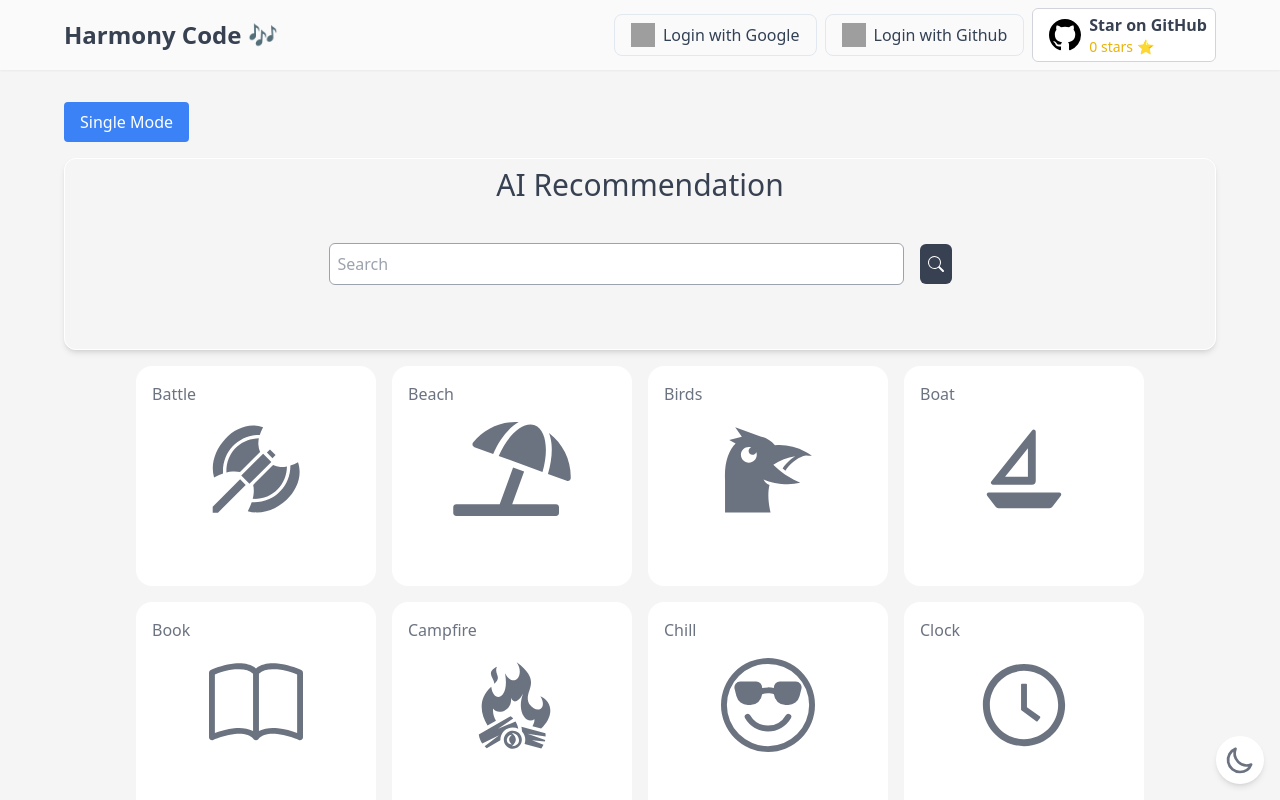
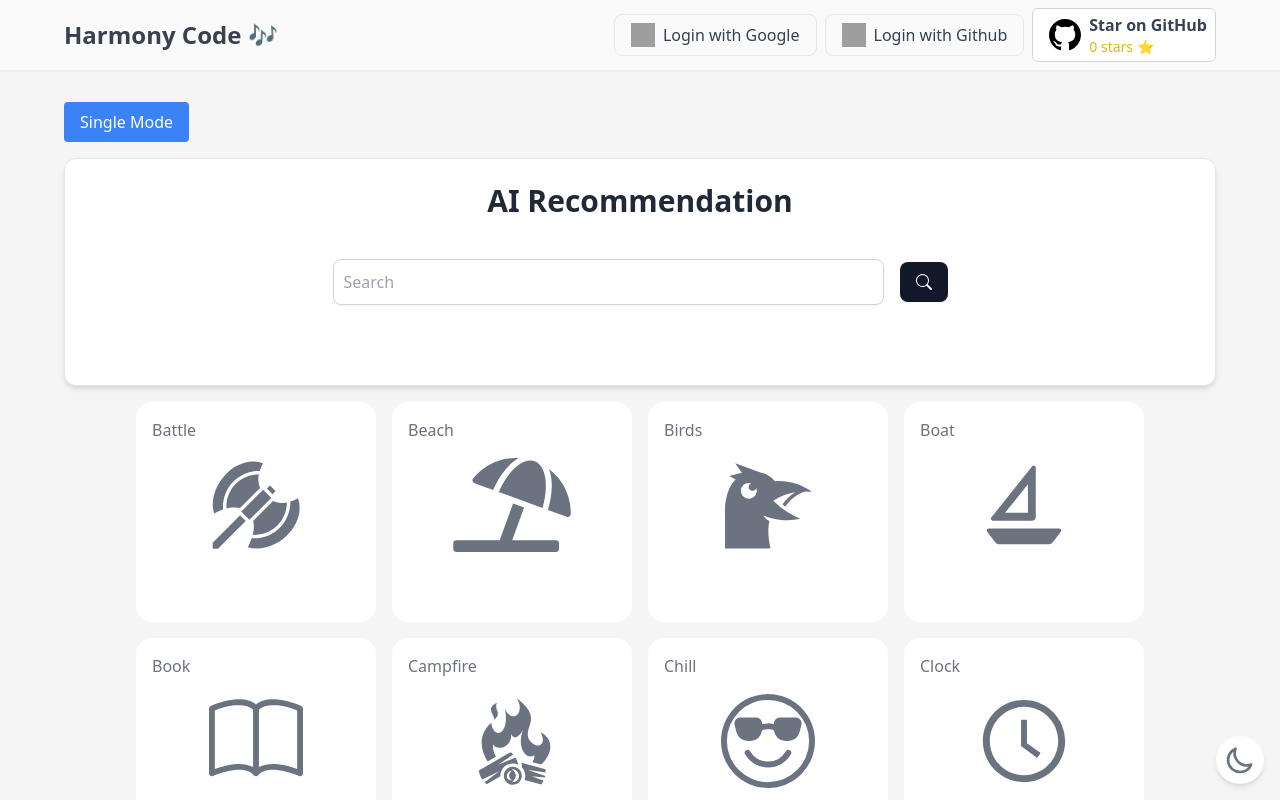
Before and after one commit to DhanushNehru/HarmonyCode, a Next.js app: page / in a window 1280 px wide. Shown: the top 800 px of the page. Built offline with nearby package versions, Linux system fonts and the light colour scheme; no server answers; grey boxes are pictures that could not be loaded.

Commit message:
feat: enhance AI Recommendation component UI for dark/light theme switching

```diff
--- a/components/AiRecommendation.js
+++ b/components/AiRecommendation.js
@@ -106,28 +106,33 @@ const AiRecommendation = ({ data }) => {
   });
 
   return (
-    <div className="container mx-auto border border-white shadow-md rounded-xl">
-      <h1 className="text-3xl text-center p-2 text-gray-700 dark:text-gray-400">
+    <div className="container mx-auto rounded-xl border border-gray-200 dark:border-neutral-800 bg-white dark:bg-neutral-900 shadow-md transition-colors duration-300 px-4 sm:px-6 py-4">
+      <h1 className="text-3xl font-semibold text-center p-2 text-gray-800 dark:text-gray-200 transition-colors duration-300">
         AI Recommendation
       </h1>
-      <div className="flex items-center justify-center gap-4 my-8">
+      <div className="flex items-center justify-center gap-3 sm:gap-4 my-6 sm:my-8">
         <input
           type="text"
           placeholder="Search"
           onChange={(e) => setSearch(e.target.value)}
-          className="border border-gray-400 p-2 rounded-md w-1/2"
+          onKeyDown={(e) => {
+            if (e.key === "Enter") run();
+          }}
+          aria-label="Search prompt for AI recommendation"
+          className="w-10/12 sm:w-1/2 rounded-lg border border-gray-300 dark:border-neutral-700 bg-white dark:bg-neutral-800 text-gray-800 dark:text-gray-100 placeholder-gray-400 dark:placeholder-gray-500 p-2.5 shadow-sm focus:outline-none focus:ring-2 focus:ring-indigo-500 dark:focus:ring-indigo-400 focus:border-transparent transition-colors duration-300"
         />
         <button
-          className="bg-gray-700 dark:bg-gray-400 text-white p-2 rounded-md"
+          className="inline-flex items-center justify-center rounded-lg bg-gray-900 dark:bg-gray-200 text-white dark:text-gray-900 px-3 sm:px-4 py-2 shadow-sm hover:bg-gray-800 dark:hover:bg-white focus:outline-none focus:ring-2 focus:ring-indigo-500 dark:focus:ring-indigo-400 active:scale-[.98] transition-all duration-200"
           onClick={() => run()}
+          aria-label="Run AI search"
         >
           <BsSearch className="h-[1.5em]" />
         </button>
       </div>
-      <div className="flex flex-wrap items-center justify-center gap-4 my-8 w-[90%] mx-auto">
+      <div className="flex flex-wrap items-center justify-center gap-4 sm:gap-5 my-6 sm:my-8 w-[92%] sm:w-[90%] mx-auto">
         {transition((style, card) => (
-          <animated.div style={style}>
-            <Card key={card.title} title={card.title} Icon={card.icon} />
+          <animated.div style={style} key={card.title}>
+            <Card title={card.title} Icon={card.icon} />
           </animated.div>
         ))}
       </div>
```
